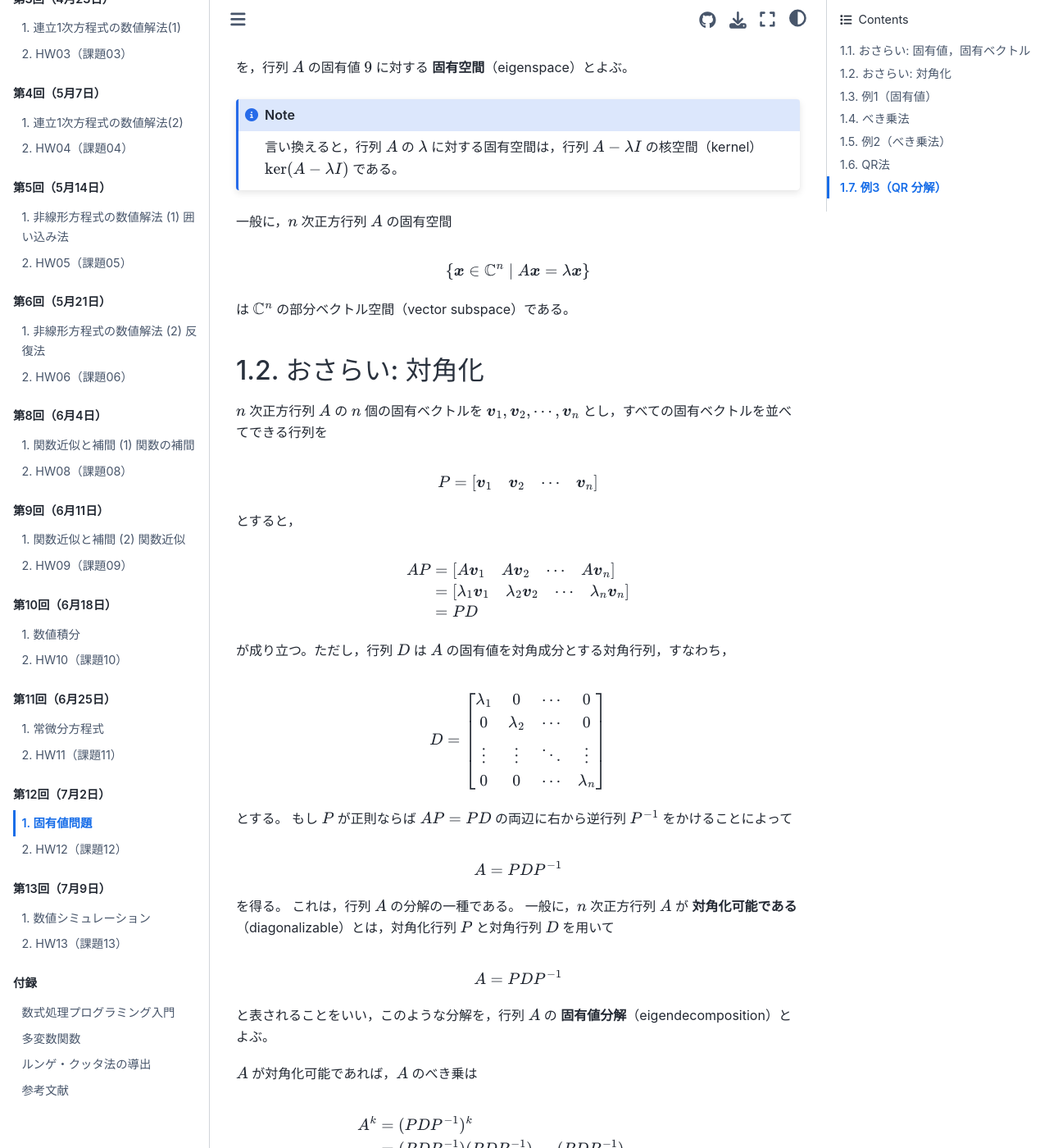
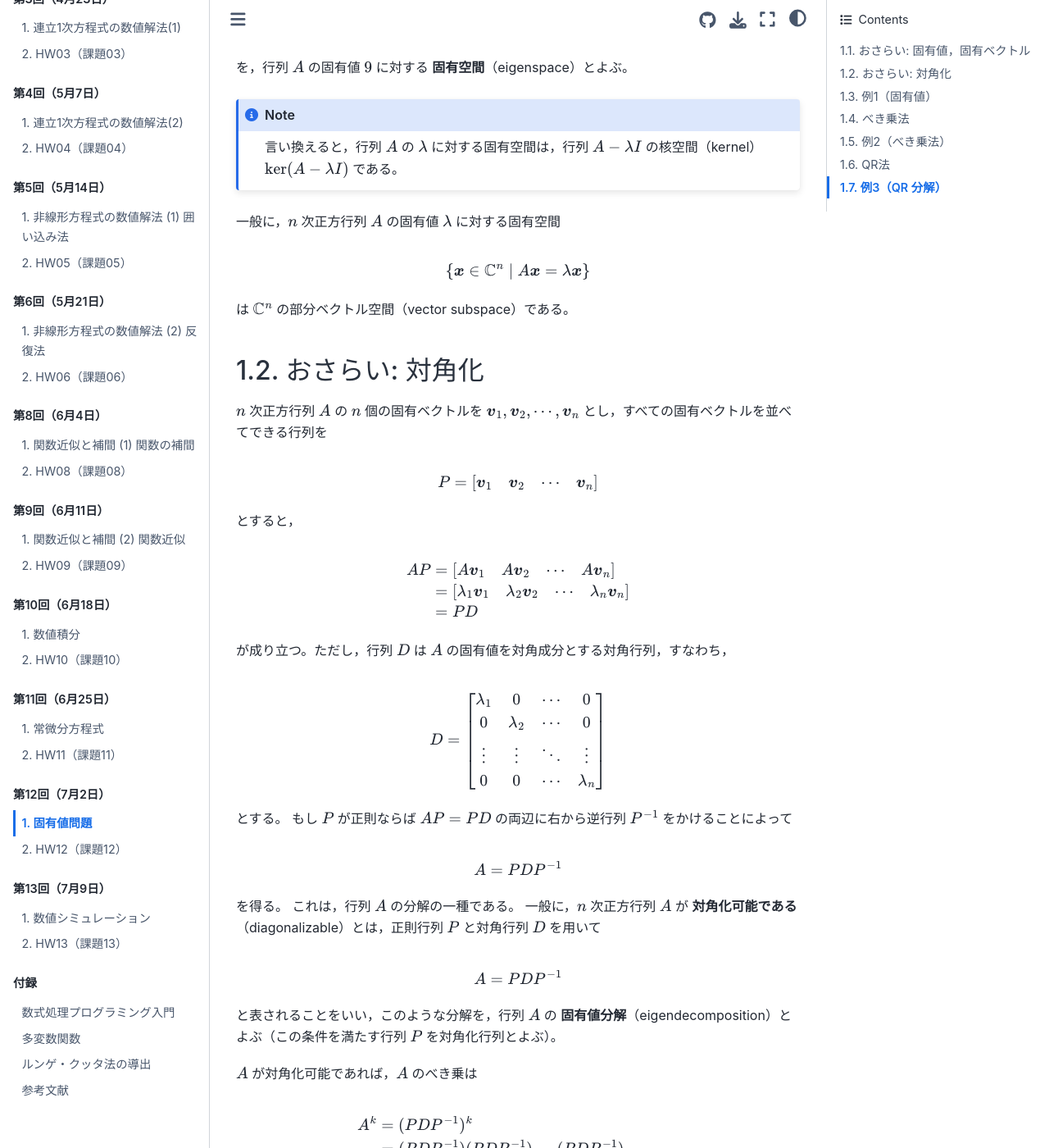
Before and after one commit to dfukagaw28/lec-numana, a Jupyter Book: the page built from docs/lec12/eigen.md, in a window 1280 px wide and 1400 px high, scrolled down 2053 px. Shown: the whole window at 82% size. Built offline with Jupyter Book 1.0.4 settings and Sphinx 7.4.7 and the Sphinx Book theme 1.1.4, drawn with Linux system fonts in a browser that asks for light colours; some of the changed text lies outside the part shown.

Commit message:
Improve lec12

````diff
--- a/docs/lec12/eigen.md
+++ b/docs/lec12/eigen.md
@@ -125,7 +125,7 @@ $$
 言い換えると，行列 $A$ の $\lambda$ に対する固有空間は，行列 $A - \lambda I$ の核空間（kernel） $\ker(A-\lambda I)$ である。
 ```
 
-一般に，$n$ 次正方行列 $A$ の固有空間
+一般に，$n$ 次正方行列 $A$ の固有値 $\lambda$ に対する固有空間
 
 $$
 \left\{ \bm{x} \in \setC^n \mid A \bm{x} = \lambda \bm{x} \right\}
@@ -173,13 +173,13 @@ $$
 
 を得る。
 これは，行列 $A$ の分解の一種である。
-一般に，$n$ 次正方行列 $A$ が **対角化可能である**（diagonalizable）とは，対角化行列 $P$ と対角行列 $D$ を用いて
+一般に，$n$ 次正方行列 $A$ が **対角化可能である**（diagonalizable）とは，正則行列 $P$ と対角行列 $D$ を用いて
 
 $$
 A = P D P^{-1}
 $$
 
-と表されることをいい，このような分解を，行列 $A$ の **固有値分解**（eigendecomposition）とよぶ。
+と表されることをいい，このような分解を，行列 $A$ の **固有値分解**（eigendecomposition）とよぶ（この条件を満たす行列 $P$ を対角化行列とよぶ）。
 
 $A$ が対角化可能であれば，$A$ のべき乗は
 
````
Also changed, not shown: other parts of docs/lec12/eigen.md (+1 -1 lines).
